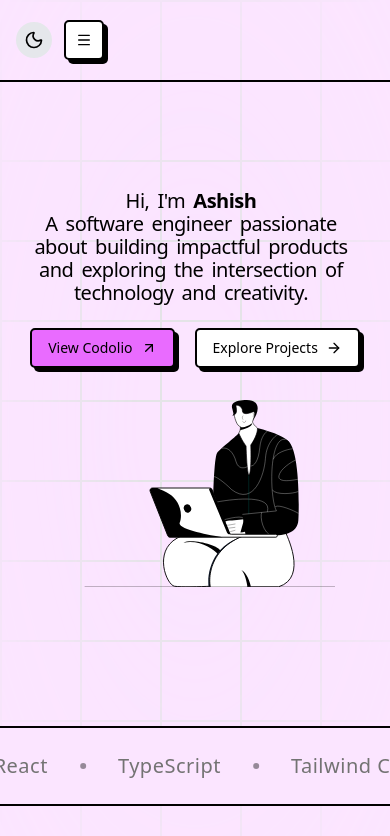
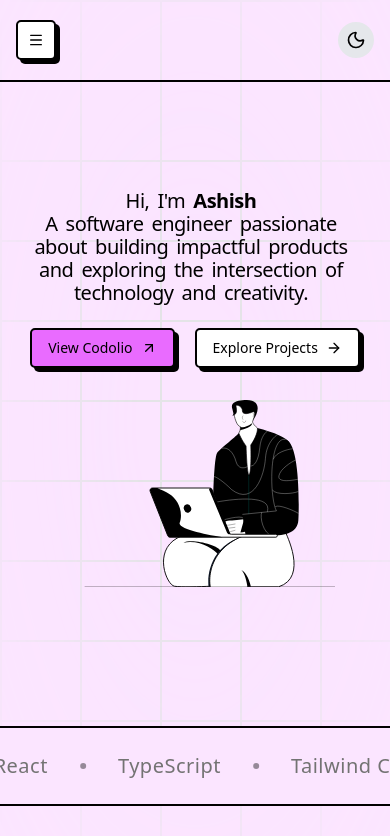
Before and after one commit to 0xashishtiwari/portfolio, a Next.js app: page / in a window 390 px wide. Shown: the top 836 px of the page. Built offline with nearby package versions, Linux system fonts and the light colour scheme.

Commit message:
fixed-mobile-nav

```diff
--- a/src/components/NavbarMobile.tsx
+++ b/src/components/NavbarMobile.tsx
@@ -34,7 +34,7 @@ const NavbarMobile = ({
     <div className="md:hidden">
       <Sheet open={isNavbarOpen} onOpenChange={setIsNavbarOpen}>
         <SheetTrigger asChild>
-          <Button variant="neutral" size="icon" className="cursor-pointer">
+          <Button variant="neutral" size="icon" className="cursor-pointer ">
             <Menu size={20} />
           </Button>
         </SheetTrigger>
--- a/src/components/ui/Navbar.tsx
+++ b/src/components/ui/Navbar.tsx
@@ -30,6 +30,15 @@ export default function Navbar() {
   return (
     <nav className="relative w-full border-b-2 border-foreground  text-foreground">
       <div className="mx-auto flex h-20 w-full max-w-6xl items-center justify-between px-4 sm:px-6">
+        {/* Mobile - Hamburger on left */}
+        <div className="md:hidden">
+          <NavbarMobile
+            items={items}
+            isNavbarOpen={isNavbarOpen}
+            setIsNavbarOpen={setIsNavbarOpen}
+          />
+        </div>
+
         {/* Desktop */}
         <div className="hidden md:flex flex-1 items-center justify-center gap-6 lg:gap-16">
           {items.map((item) => (
@@ -44,7 +53,8 @@ export default function Navbar() {
           ))}
         </div>
 
-        <div className="flex items-center gap-3 sm:gap-4 right-0">
+        {/* Mobile - Theme toggle on right, Desktop - Theme toggle + Resume */}
+        <div className="flex items-center gap-3 sm:gap-4">
           <ThemeToggle />
 
           <Button asChild variant={'neutral'} className="hidden md:flex items-center gap-2 text-foreground">
@@ -53,13 +63,6 @@ export default function Navbar() {
               Resume
             </Link>
           </Button>
-
-          {/* Mobile */}
-          <NavbarMobile
-            items={items}
-            isNavbarOpen={isNavbarOpen}
-            setIsNavbarOpen={setIsNavbarOpen}
-          />
         </div>
       </div>
     </nav>
```
